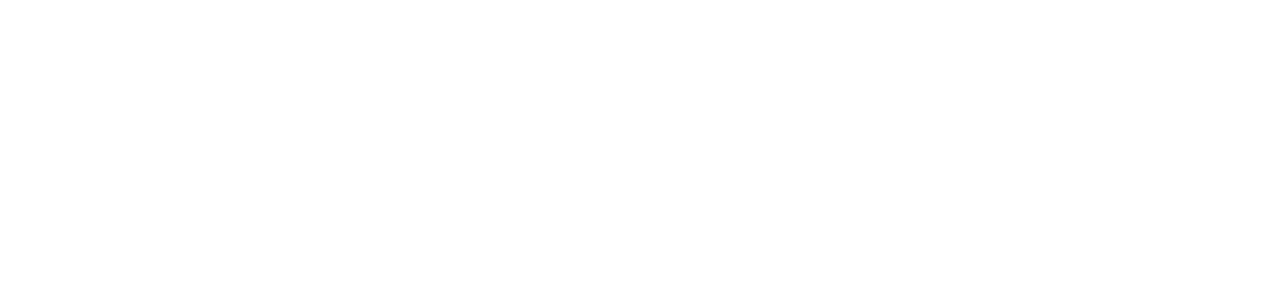
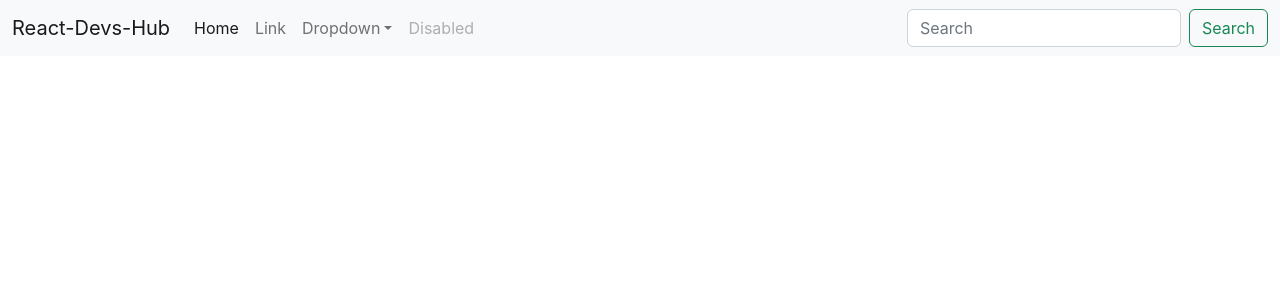
Before and after one commit to ndurivin/dev-hub, a React (Create React App) app: page / in a window 1280 px wide. Shown: the top 300 px of the page. Built offline with nearby package versions, Linux system fonts and the light colour scheme; the HTML template or start-up script is replaced by a standard one.

Commit message:
Add Navbar component to App

```diff
--- a/src/App.js
+++ b/src/App.js
@@ -1,8 +1,10 @@
 import React from "react";
+import Navbar from "./components/Navbar";
 
 function App() {
   return (
-    <div className="App">
+    <div>
+      <Navbar />
     </div>
   );
 }
--- a/src/components/Home.js
+++ b/src/components/Home.js
@@ -4,7 +4,7 @@
   return (
     <div>
 
-</div>
+    </div>
   )
 }
 
```
